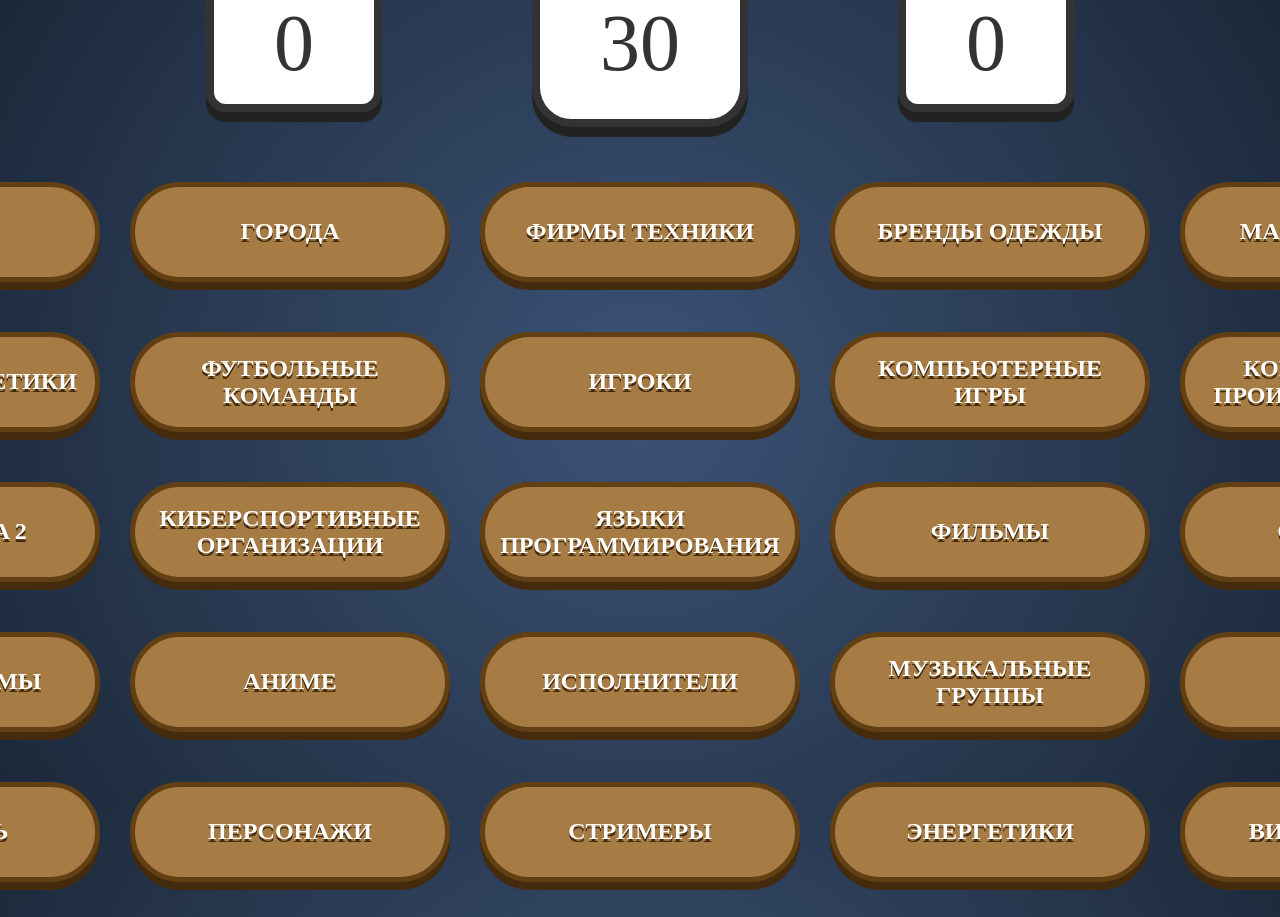
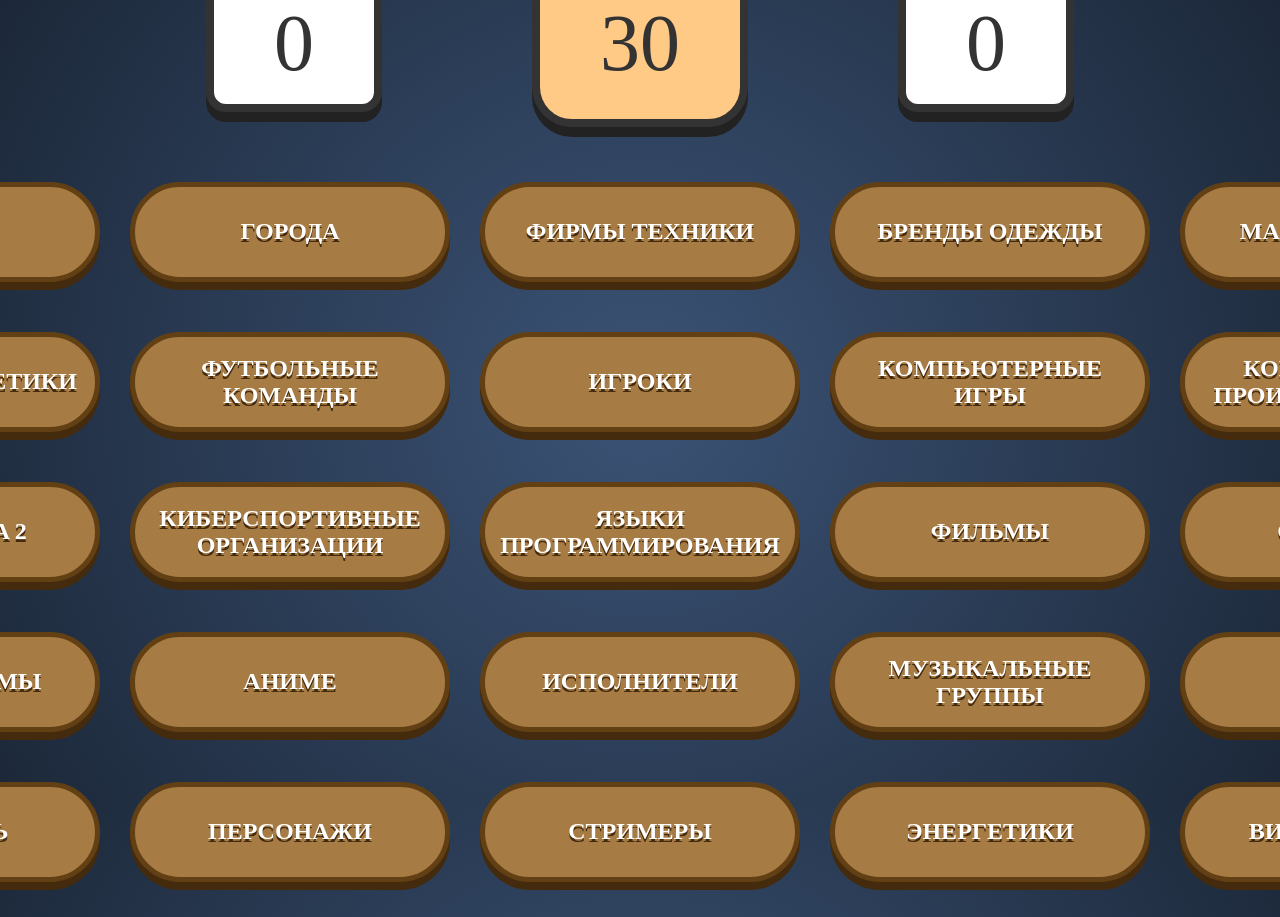
Before and after one commit to Nesvetaylov/Game, a plain HTML site: page index.html in a window 1280 px wide. Shown: the top 917 px of the page. Drawn offline with Linux system fonts and the light colour scheme; a web font is replaced by a local one.

Commit message:
Update index.html

```diff
--- a/index.html
+++ b/index.html
@@ -29,10 +29,11 @@
             color: #333;
             border: 8px solid #333;
             border-radius: 40px;
-            background-color: #fff;
+            background-color: #ffc986;
             animation: fadeIn 1s ease-in-out;
             box-shadow: 0 10px #222222;
         }
+
 
         @keyframes fadeIn {
             from {
```
